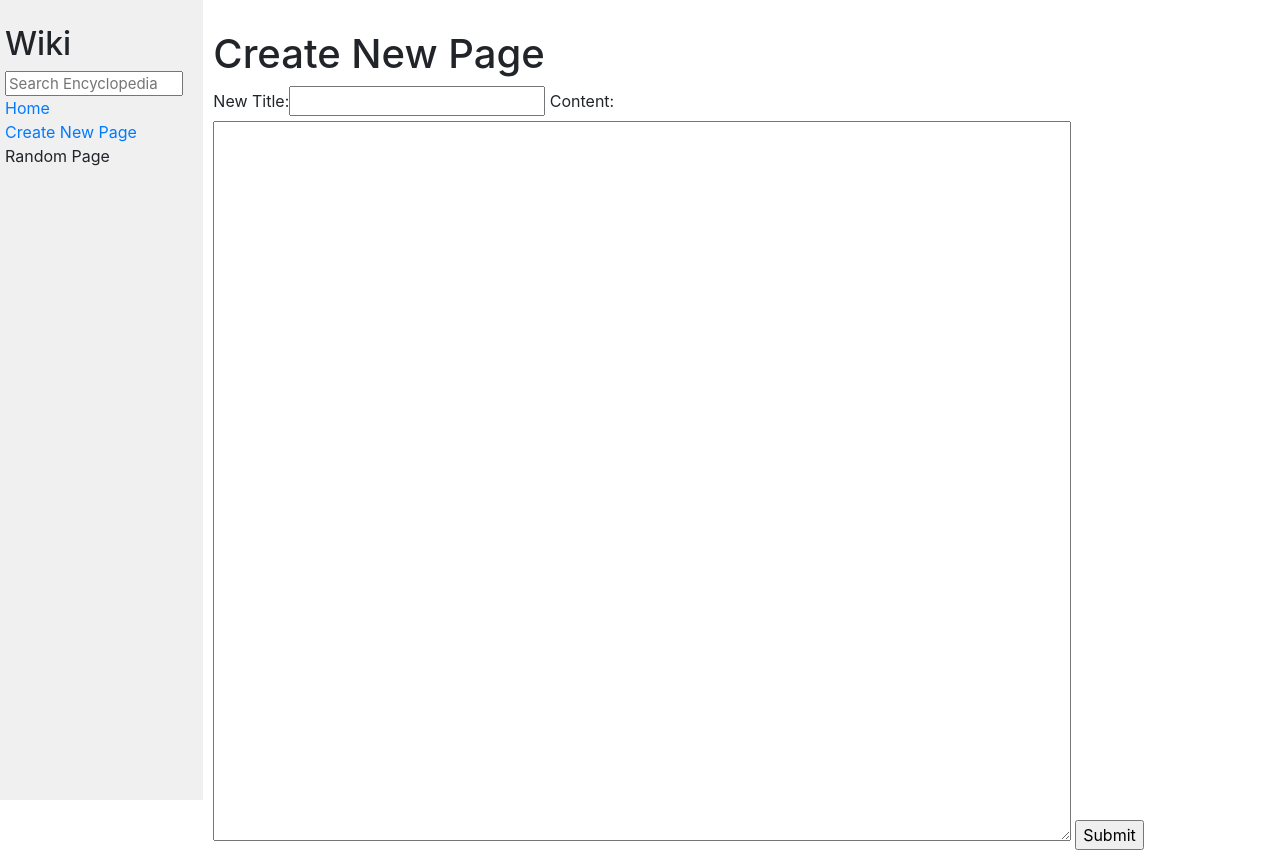
After one commit to kunek29/wiki, a Django app: page /create_page in a window 1280 px wide. The commit adds this page. Run offline with Django 3.2, Linux system fonts and the light colour scheme; some libraries are stand-ins or nearby versions.

Commit message:
Add Create_page and Error_page

```diff
--- /dev/null
+++ b/encyclopedia/templates/encyclopedia/create_page.html
@@ -0,0 +1,15 @@
+{% extends "encyclopedia/layout.html" %}
+
+{% block title %}
+    Create Page
+{% endblock %}
+
+ {% block body %}
+    <h1>Create New Page</h1>
+    <form id="create" action="{% url 'wiki:create_page' %}" method="post">
+        {% csrf_token %}
+        {{ form }}
+        <input type="submit">
+    </form>
+
+{% endblock %}
--- a/encyclopedia/templates/encyclopedia/layout.html
+++ b/encyclopedia/templates/encyclopedia/layout.html
@@ -19,7 +19,7 @@
                     <a href="{% url 'wiki:index' %}">Home</a>
                 </div>
                 <div>
-                    Create New Page
+                    <a href="{% url 'wiki:create_page' %}">Create New Page</a>
                 </div>
                 <div>
                     Random Page
--- a/encyclopedia/urls.py
+++ b/encyclopedia/urls.py
@@ -6,5 +6,7 @@ app_name = "wiki"
 urlpatterns = [
     path("", views.index, name="index"),
     path("wiki/<str:result>/", views.entry_page, name="entry_page"),
-    path("results", views.results, name="results")
+    path("results", views.results, name="results"),
+    path("create_page", views.create_page, name="create_page"),
+    path("error_page", views.error_page, name='error_page')
 ]
--- a/encyclopedia/views.py
+++ b/encyclopedia/views.py
@@ -5,6 +5,11 @@ from django import forms
 from django.urls import reverse
 from django.http import HttpResponseRedirect
 from re import search
+
+
+class CreateEntryForm(forms.Form):
+    title = forms.CharField(label="New Title", widget=forms.TextInput)
+    content = forms.CharField(label= "Content", widget=forms.Textarea)
 
 
 def index(request):
@@ -34,8 +39,48 @@ def results(request):
             return entry_page(request, result)
         elif result in entry:
             result_list.append(entry)
-            print(result_list)
 
-    return render(request, "encyclopedia/results.html", {
-        "entries": result_list
+    if len(result_list) == 0:
+        error_message = "No results. Try Again."
+        return error_page(request, error_message)
+    else:
+        return render(request, "encyclopedia/results.html", {
+            "entries": result_list
+        })
+
+
+def create_page(request):
+
+    if request.method == "POST":
+
+        form = CreateEntryForm(request.POST)
+
+        if form.is_valid():
+            title = form.cleaned_data["title"]
+            entries = util.list_entries()
+
+            if title not in entries:
+
+                content = form.cleaned_data['content']
+
+                util.save_entry(title, content)
+
+                return entry_page(request, title)
+            else:
+                error_message = "The Entry alredy exists"
+                return error_page(request, error_message)
+        else:
+            return render(request, "encyclopedia/create_page", {
+                "form": form
+            })
+
+
+    return render(request, "encyclopedia/create_page.html", {
+        "form": CreateEntryForm()
     })
+
+
+def error_page(request, error_message):
+    return render(request, "encyclopedia/error_page.html", {
+        "error": error_message
+    })
```
Also changed, not shown: encyclopedia/templates/encyclopedia/error_page.html (added, +9 -0 lines), entries/JSON.md (added, +1 -0 lines), entries/Java.md (added, +7 -0 lines), entries/Rust.md (added, +1 -0 lines), encyclopedia/util.py (line endings or trailing spaces).
